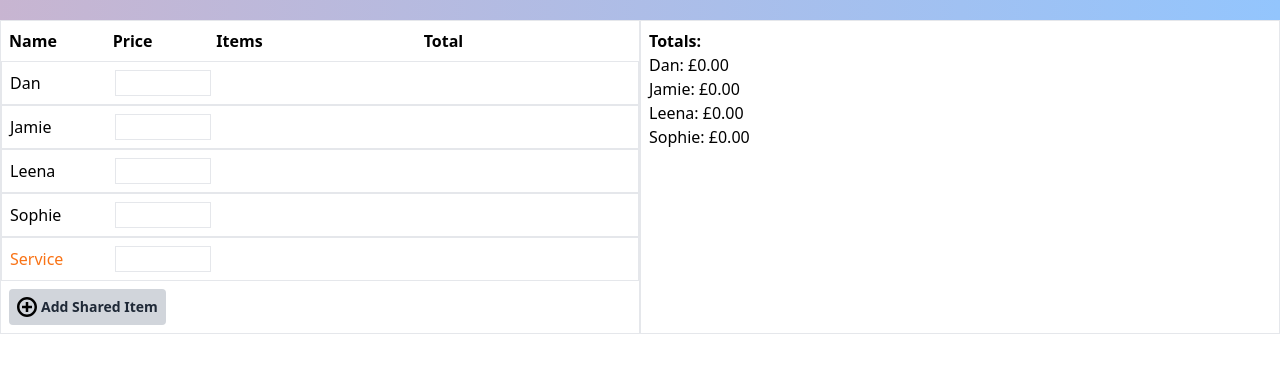
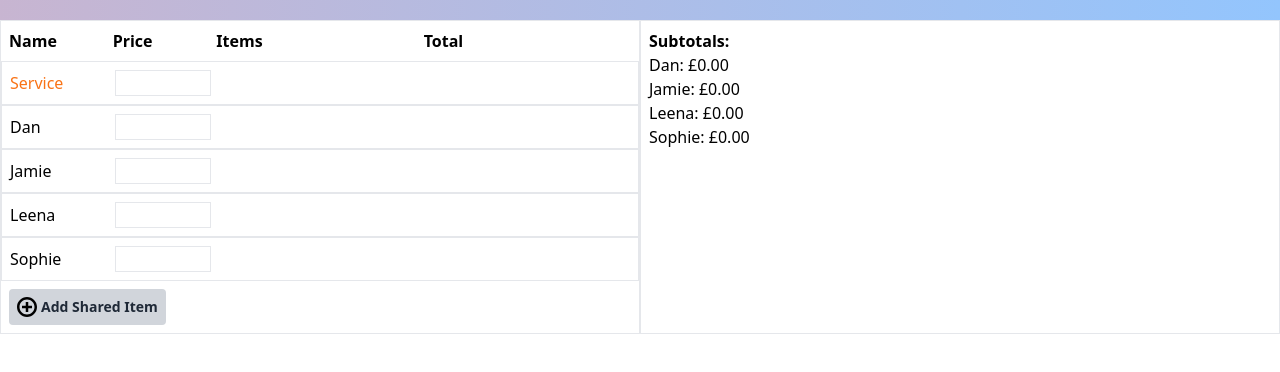
Before and after one commit to jami3f/splitwise, a Preact app in the folder app/: page / in a window 1280 px wide. Shown: the top 372 px of the page. Built offline with nearby package versions, Linux system fonts and the light colour scheme.

Commit message:
Implemented service

```diff
--- a/app/src/InputField.tsx
+++ b/app/src/InputField.tsx
@@ -9,8 +9,13 @@ import { RefObject } from "preact";
 import { Person } from "./app";
 import remove from "./assets/cancel.svg";
 
+interface SharedItem {
+  ids: number[];
+  price: number;
+}
+
 function ItemsDisplay(props: {
-  items: { ids: number[]; price: number }[];
+  items: SharedItem[];
   removeItem: (ids: number[]) => void;
 }) {
   return (
@@ -32,14 +37,34 @@ function ItemsDisplay(props: {
   );
 }
 
+function TotalDisplay(props:{people: Person[], items: SharedItem[]})
+{
+  return(<p className="col-span-2 inline">
+  {props.people.map((p, _, arr) => {
+    const prefix = arr.length > 1 ? p.name + ": " : "";
+    return (
+      <p>
+        {props.items.length > 0
+          ? `${prefix}£${(
+              props.items.map((i) => i.price).reduce((a, b) => a + b) /
+              props.people.length
+            ).toFixed(2)}`
+          : ""}
+      </p>
+    );
+  })}
+</p>)
+}
+
 export function InputSection(props: {
   people: Person[];
   handleNameClick: (event: Event) => void;
   index: number;
   className?: string;
+  name?: string;
 }) {
   const [shouldFocus, setShouldFocus] = useState(false);
-  const [items, updateItems] = useState<{ ids: number[]; price: number }[]>([]);
+  const [items, updateItems] = useState<SharedItem[]>([]);
   const ref = useRef(null) as RefObject<HTMLInputElement>;
 
   function addItem(price: number) {
@@ -77,7 +102,7 @@ export function InputSection(props: {
         onClick={props.handleNameClick}
         className={"self-center w-1/4 " + props.className}
       >
-        {props.people.map((p) => p.name).join("\n")}
+        {props.name || props.people.map((p) => p.name).join("\n")}
       </p>
       <input
         ref={ref}
@@ -95,21 +120,7 @@ export function InputSection(props: {
         }}
       ></input>
       <ItemsDisplay items={items} removeItem={removeItem} />
-      <p className="col-span-2 inline">
-        {props.people.map((p, _, arr) => {
-          const prefix = arr.length > 1 ? p.name + ": " : "";
-          return (
-            <p>
-              {items.length > 0
-                ? `${prefix}£${(
-                    items.map((i) => i.price).reduce((a, b) => a + b) /
-                    props.people.length
-                  ).toFixed(2)}`
-                : ""}
-            </p>
-          );
-        })}
-      </p>
+      <TotalDisplay people={props.people} items={items} />
     </div>
   );
 }
--- a/app/src/app.tsx
+++ b/app/src/app.tsx
@@ -14,19 +14,19 @@ import cancel from "./assets/cancel.svg";
 
 export class Person {
   name: string;
-  items: { id: number; price: number }[];
-  setItems: StateUpdater<{ id: number; price: number }[]>;
+  items: Item[];
+  setItems: StateUpdater<Item[]>;
   total: number;
   setTotal: StateUpdater<number>;
   constructor(name: string) {
     this.name = name;
-    [this.items, this.setItems] = useState<{ id: number; price: number }[]>([]);
+    [this.items, this.setItems] = useState<Item[]>([]);
     [this.total, this.setTotal] = useState(0);
     useEffect(() => {
       this.setTotal(this.items.reduce((acc, item) => acc + item.price, 0));
     }, [this.items]);
   }
-  addItem(item: { id: number; price: number }) {
+  addItem(item: Item) {
     this.setItems((old) => [...old, item]);
   }
   removeItem(id: number) {
@@ -123,6 +123,11 @@ function AddSharedButton(props: {
   );
 }
 
+interface Item {
+  id: number;
+  price: number;
+}
+
 export function App() {
   function handleNameClick(event: Event) {
     const name = (event.target as HTMLParagraphElement).innerText;
@@ -144,6 +149,8 @@ export function App() {
   const [shared, setShared] = useState<Person[][]>([]);
   const [selectionMode, setSelectionMode] = useState(false);
   const [selection, setSelection] = useState<Person[]>([]);
+  const [promotion, setPromotion] = useState(0);
+  const [maxPromotion, setMaxPromotion] = useState(0);
 
   function Headings() {
     return (
@@ -164,6 +171,13 @@ export function App() {
       <div className="grid grid-cols-2">
         <div className="border w-auto h-auto">
           <Headings />
+          <InputSection
+            className="text-orange-500"
+            people={[...Object.values(people)]}
+            name="Service"
+            index={keyCounter++}
+            handleNameClick={() => {}}
+          />
           {Object.values(people).map((person) => (
             <InputSection
               className={selectionMode ? "text-blue-600 cursor-pointer" : ""}
@@ -172,12 +186,6 @@ export function App() {
               handleNameClick={handleNameClick}
             />
           ))}
-          <InputSection
-            className="text-orange-500"
-            people={[new Person("Service")]}
-            index={keyCounter++}
-            handleNameClick={() => {}}
-          />
           {shared.map((people) => (
             <InputSection
               className="text-gray-700"
@@ -198,7 +206,7 @@ export function App() {
           />
         </div>
         <div className="p-2 border">
-          <p className="font-semibold">Totals:</p>
+          <p className="font-semibold">Subtotals:</p>
           {Object.values(people).map((person) => (
             <p>
               {person.name}: £{person.total.toFixed(2)}
--- a/package.json
+++ b/package.json
@@ -1,7 +1,9 @@
 {
   "scripts": {
     "start": "node server/index.js",
-    "dev": "cd app && npm run dev"},
+    "dev": "cd app && npm run dev",
+    "build": "cd app && npm run build"
+  },
   "devDependencies": {
     "nodemon": "^2.0.20",
     "tailwindcss": "^3.2.4"
```
